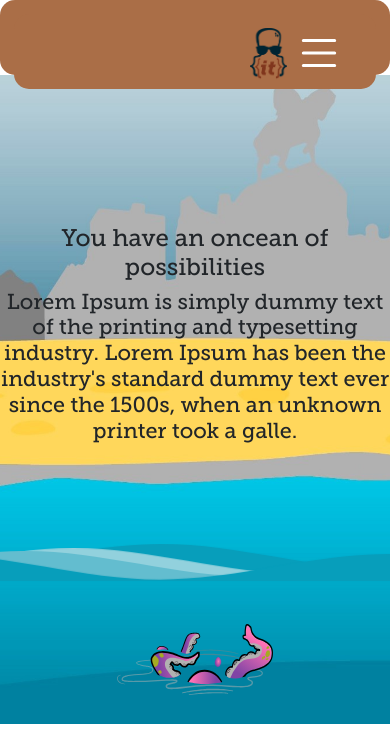
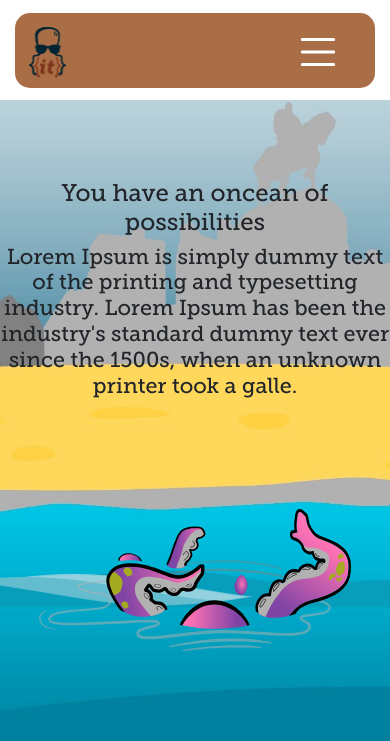
Before and after one commit to paodesign/codeit2.0, a plain HTML site: page index.html in a window 390 px wide. Shown: the top 741 px of the page. Drawn offline with nearby package versions, Linux system fonts and the light colour scheme.

Commit message:
home section and responsive navigation

```diff
--- a/index.html
+++ b/index.html
@@ -4,7 +4,7 @@
 <head>
   <!-- Required meta tags -->
   <meta charset="utf-8">
-  <meta name="viewport" content="width=device-width, initial-scale=1">
+  <meta content="width=device-width, initial-scale=1.0, user-scalable=no" name="viewport">
 
   <!-- Bootstrap CSS -->
   <link href="https://cdn.jsdelivr.net/npm/bootstrap@5.0.2/dist/css/bootstrap.min.css" rel="stylesheet"
@@ -33,8 +33,8 @@
     integrity="sha384-MrcW6ZMFYlzcLA8Nl+NtUVF0sA7MsXsP1UyJoMp4YLEuNSfAP+JcXn/tWtIaxVXM" crossorigin="anonymous">
     </script>
 
-  <nav class="navbar container-nav">
-    <div class="container container-nav">
+  <nav class="navbar">
+    <div class="container-fluid container-nav">
       <div class="img-logo-container">
         <img src="./images/logo.png" alt="" class="d-inline-block align-text-top logo-img">
       </div>
@@ -60,7 +60,7 @@
           </li>
         </ul>
       </div>
-      <img src="./images/pulpoIcon.png" class="oct-mobile text-end" alt="">
+      <img src="./images/pulpoIcon.png" class="oct-mobile" alt="">
       <button class=" navbar-toggler" type="button" data-bs-toggle="collapse" data-bs-target="#navbarNav"
         aria-controls="navbarNav" aria-expanded="false" aria-label="Toggle navigation">
       <svg xmlns="http://www.w3.org/2000/svg" width="50" height="50" fill="#Ffff" class="bi bi-list"
@@ -94,21 +94,18 @@
       </div>
     </div>
   </nav>
-  <!--Waves start-->
 
-
-  <!--Waves end-->
 
   <section id="home">
     <div class="row" >
       <div class="container">
         <div >
-          <div class="col-xs-12 text-center">
+          <div class="col-xs-12 text-center container">
             <h1>You have an oncean of possibilities</h1>
           </div>
         </div>
         <div class="row">
-          <div class="col-xs-12 text-center">
+          <div class="col-xs-12 text-center container">
             <h4>Lorem Ipsum is simply dummy text of the printing and typesetting industry. Lorem Ipsum has
               been
               the industry's standard dummy text ever since the 1500s, when an unknown printer took a
@@ -118,8 +115,8 @@
         </div>
         <div class="row">
           <div class="col-xs-4 tentaculo text-center">
-            <figure>
-              <img src="SVG/pulpoRecurso-129saludando.svg" alt="" class="img-fluid home-octopus">
+            <figure class="figure-home">
+              <img src="SVG/pulpoRecurso-129saludando.svg" alt="" class=" home-octopus">
             </figure>
 
           </div>
@@ -153,8 +150,18 @@
           </div>
         </div>
 
-        <div class="row row-texto-div">
-          <div class="col-11 texto-div">
+        <div class="row section-1 row-texto-div">
+          <div class="col-5 texto-div container">
+            <p>Lorem Ipsum is simply dummy text of the printing and typesetting industry. Lorem Ipsum has
+              been
+              the industry's standard dummy text ever since the 1500s, when an unknown printer took a
+              galley
+              of type and scrambled it to make a type specimen book.</p>
+          </div>
+          <div class="col-2 texto-div">
+
+          </div>
+          <div class="col-5 texto-div container">
             <p>Lorem Ipsum is simply dummy text of the printing and typesetting industry. Lorem Ipsum has
               been
               the industry's standard dummy text ever since the 1500s, when an unknown printer took a
--- a/style.scss
+++ b/style.scss
@@ -117,6 +117,7 @@
 * {
   margin: 0;
   padding: 0;
+
 }
 
 body {
@@ -124,14 +125,15 @@ body {
   margin: 0;
   padding: 0;
   height: auto;
-    width: 100%;
-    overflow-x: hidden;
+  width: 100%;
 }
 
 
 .navbar {
-background-color: transparent;
-height: 100px;
+  background-color: transparent;
+  height: 100px;
+  padding-left: 5%;
+  padding-right: 5%;
 }
 
 .menu-nav-full{
@@ -207,13 +209,13 @@ li a {
 
 
   .home-octopus{
-    max-width: 40%;
+    max-width: 60%;
     height: auto;
   }
 
-  figure {
+  .figure-home {
     position: relative;
-    top: 170px;
+    top: 200px;
     z-index: 100;
 }
 }
@@ -227,6 +229,18 @@ li a {
 
 @media screen and (max-width: 990px) {
 
+
+  #home {
+    background: url(./images/fondo_1.jpg);
+    background-color: #cccccc;
+    background-position: center;
+    background-repeat: no-repeat;
+    background-size: cover;
+    margin: 0;
+    padding: 80px 0px 150px 0px;
+}
+
+
   .menu-nav-full{
     display: none;
   }
@@ -234,15 +248,16 @@ li a {
     display: block;
   }
 
-
   .navbar {
     display: flex;
     justify-content: space-between;
     padding-bottom: 0;
-    height: 85px;
+    height: 100px;
     align-items: center;
+     padding: 0;
 
   }
+
   .navbar-collapse{
     background-color: white;
     padding: 15px;
@@ -268,15 +283,41 @@ li a {
     width: auto;
     margin-right: 75px;
     padding-bottom: 8px;
-    margin-left: auto;
   }
+
+
+.figure-home {
+  position: relative;
+  top: 50px;
+  z-index: 100;
+}
+
+#home{
+
+  .figure-home {
+    position: relative;
+    top: 100px;
+    z-index: 100;
+
+    .home-octopus{
+      max-width: 80%;
+      height: auto;
+    }
+}
+}
+
 
   .container-nav{
     position: relative;
     padding: 14px;
     border-radius: 15px;
+    margin-right: 15px;
+    margin-left: 15px;
     background-color:   #aa6e47  ;
     height: 75px;
+  }
+  .navbar-collapse{
+    z-index: 10;
   }
 
   .main-nav {
```
Also changed, not shown: style.css, 1 other file.
